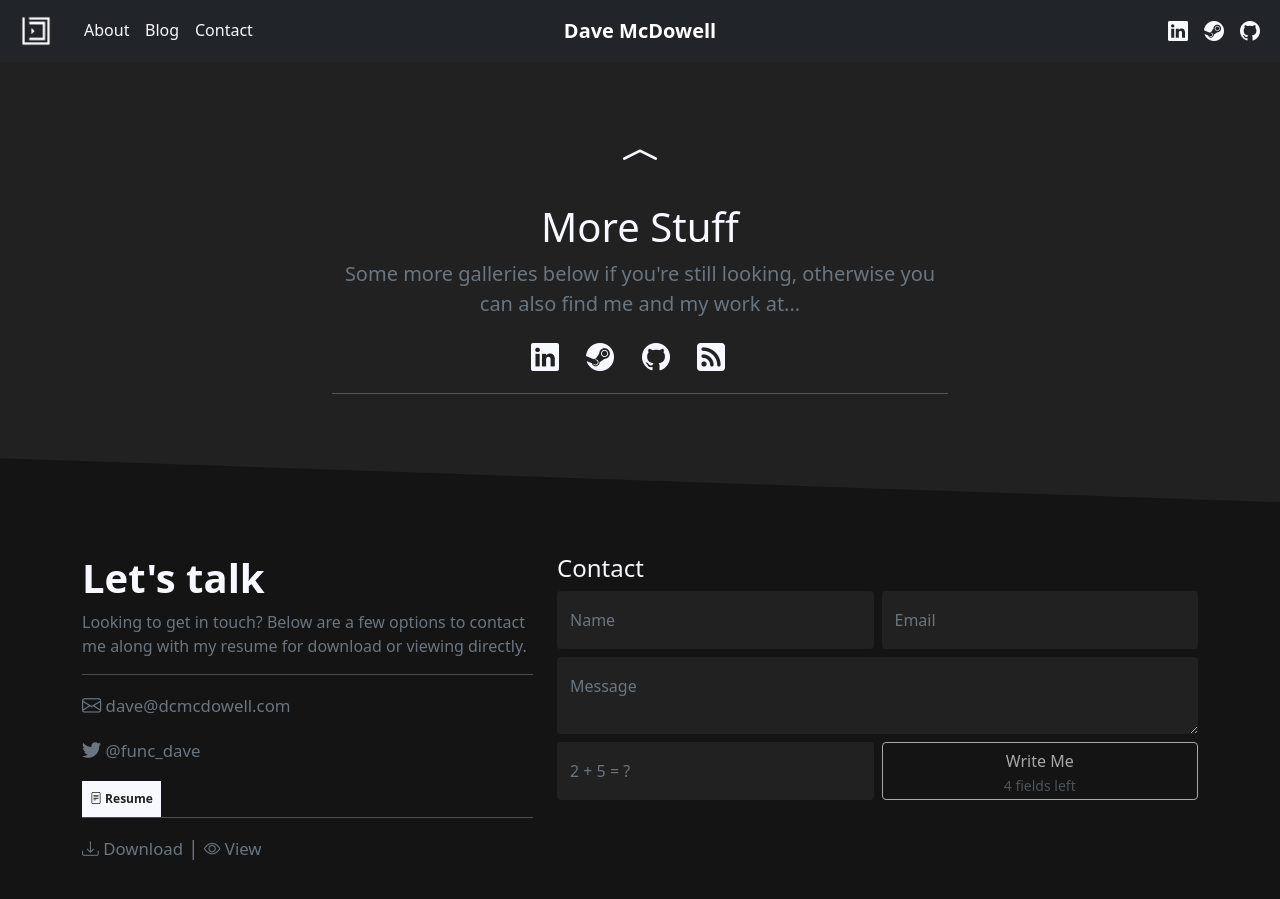
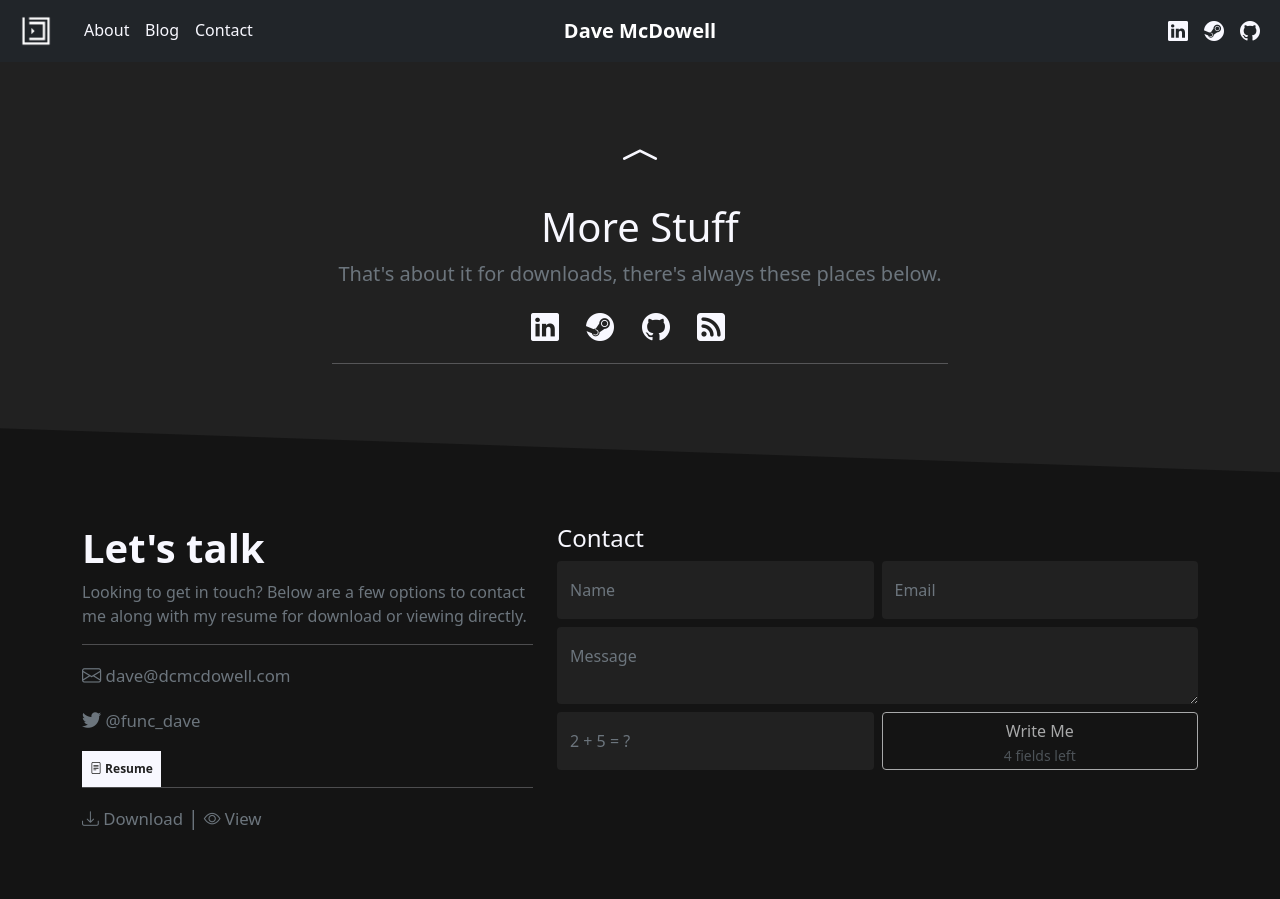
Before and after one commit to davemcdowell/portfolio, a Jekyll site: the page built from downloads.html, in a window 1280 px wide and 900 px high, scrolled down 1140 px. Built offline with Jekyll 4.4.1, drawn with Linux system fonts in a browser that asks for light colours; nearby versions of some CDN libraries.

Commit message:
Update downloads.html

```diff
--- a/downloads.html
+++ b/downloads.html
@@ -27,5 +27,5 @@
         </div>
     </div>
 </div>
-{%- include sections/ender.html title="More Stuff" content="Some more galleries below if you're still looking, otherwise you can also find me and my work at..." -%}
+{%- include sections/ender.html title="More Stuff" content="That's about it for downloads, there's always these places below." -%}
 {%- include sections/contact.html -%}
```
